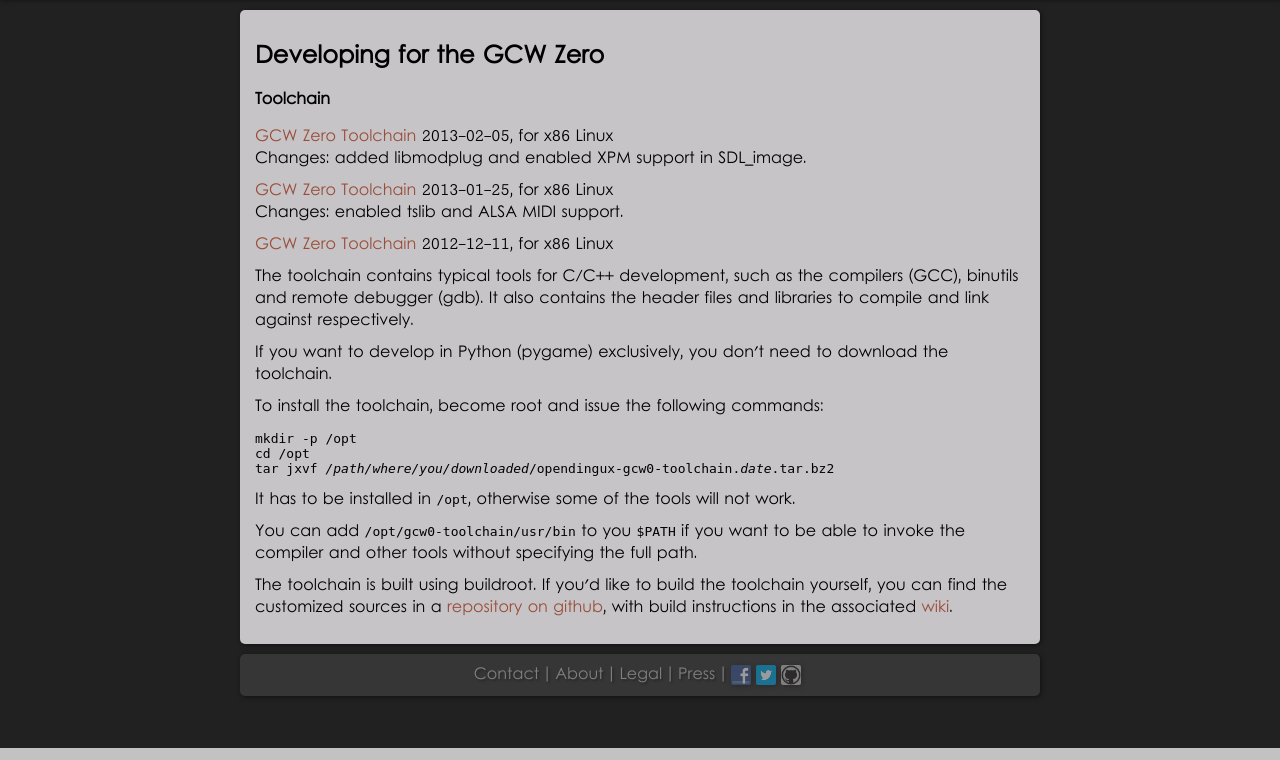
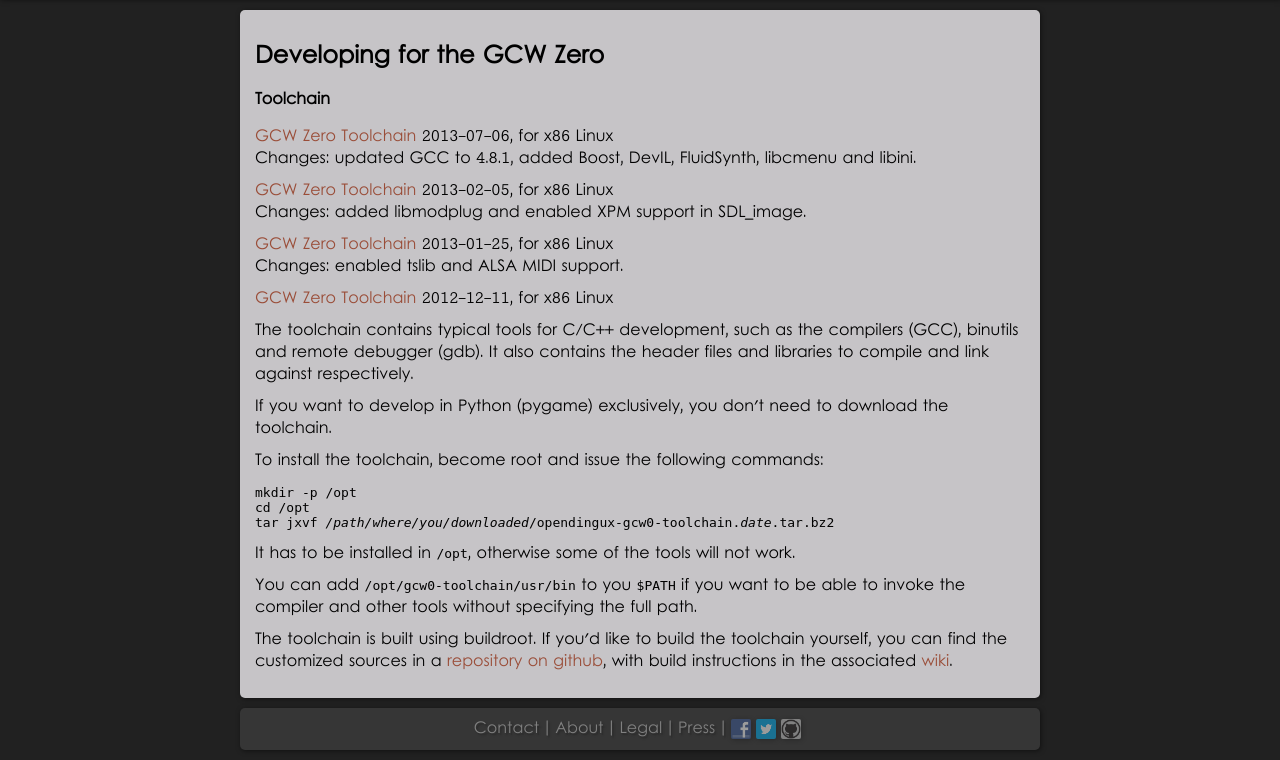
Before and after one commit to gcwnow/www, a PHP site: page /develop in a window 1280 px wide. Shown: the part 52-812 px from the top of the page. Run offline with PHP 8.4, Linux system fonts and the light colour scheme; some libraries are stand-ins or nearby versions.

Commit message:
Toolchain update

```diff
--- a/content/develop.php
+++ b/content/develop.php
@@ -13,6 +13,8 @@ include "includes/header.php";
 # TODO: Automatically list the alphabetically largest file name that matches
 #       "files/gcw0-toolchain.*.tar.bz2".
 ?>
+<p><a href="files/opendingux-gcw0-toolchain.2013-07-06.tar.bz2">GCW Zero Toolchain</a> 2013-07-06, for x86 Linux</a><br>
+Changes: updated GCC to 4.8.1, added Boost, DevIL, FluidSynth, libcmenu and libini.</p>
 <p><a href="files/opendingux-gcw0-toolchain.2013-02-05.tar.bz2">GCW Zero Toolchain</a> 2013-02-05, for x86 Linux</a><br>
 Changes: added libmodplug and enabled XPM support in SDL_image.</p>
 <p><a href="files/opendingux-gcw0-toolchain.2013-01-25.tar.bz2">GCW Zero Toolchain</a> 2013-01-25, for x86 Linux</a><br>
```
